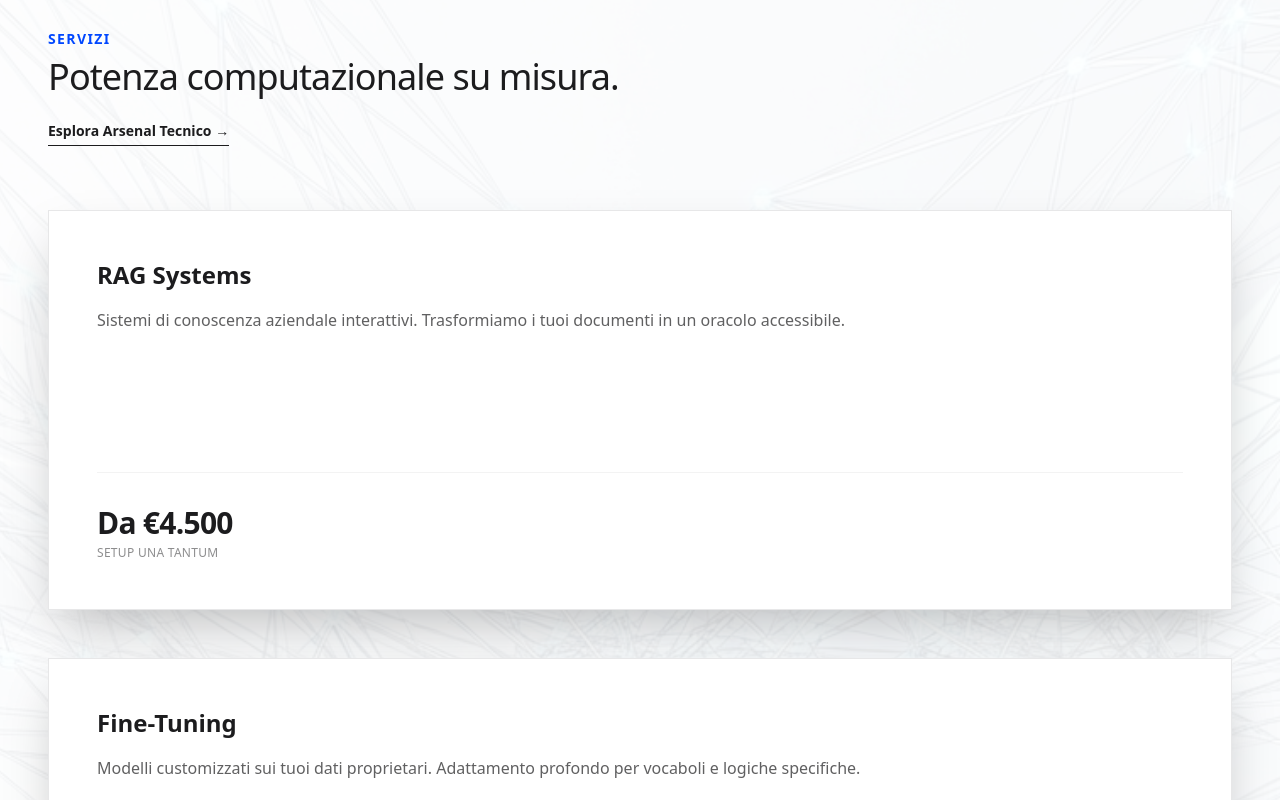
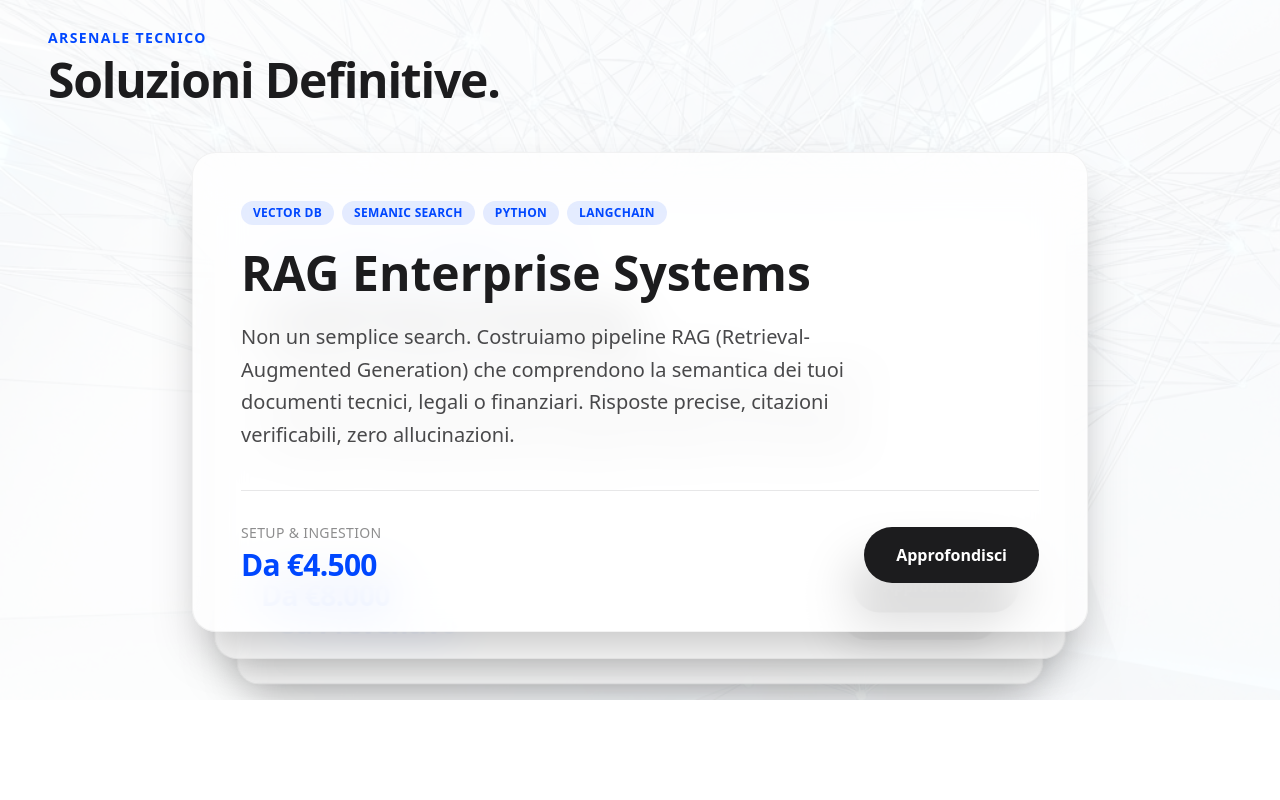
Before and after one commit to dylanpatriarchi/rayo-website, a Next.js app: page / in a window 1280 px wide. Shown: the part 900-1700 px from the top of the page. Built offline with nearby package versions, Linux system fonts and the light colour scheme.

Commit message:
improved stuff

```diff
--- a/app/blog/[slug]/page.tsx
+++ b/app/blog/[slug]/page.tsx
@@ -49,7 +49,7 @@ export default async function BlogPost({ params }: { params: Promise<{ slug: str
                 </p>
             </header>
 
-            <div className="prose prose-lg md:prose-xl prose-slate dark:prose-invert max-w-none prose-headings:font-bold prose-headings:tracking-tight prose-a:text-primary hover:prose-a:text-blue-600 prose-img:rounded-xl">
+            <div className="prose prose-lg md:prose-xl prose-slate dark:prose-invert max-w-none prose-headings:text-foreground prose-p:text-foreground prose-strong:text-foreground prose-li:text-foreground prose-a:text-primary hover:prose-a:text-blue-600 prose-img:rounded-xl">
                 <MDXRemote source={post.content} />
             </div>
         </article>
--- a/app/cases/[slug]/page.tsx
+++ b/app/cases/[slug]/page.tsx
@@ -51,7 +51,7 @@ export default async function CaseStudyPage({ params }: { params: Promise<{ slug
             </header>
 
             <div className="px-6 md:px-12 max-w-4xl mx-auto pb-24">
-                <div className="prose prose-lg md:prose-xl prose-slate dark:prose-invert max-w-none prose-headings:font-bold prose-headings:tracking-tight prose-a:text-primary hover:prose-a:text-blue-600 prose-img:rounded-xl">
+                <div className="prose prose-lg md:prose-xl prose-slate dark:prose-invert max-w-none prose-headings:text-foreground prose-p:text-foreground prose-strong:text-foreground prose-li:text-foreground prose-a:text-primary hover:prose-a:text-blue-600 prose-img:rounded-xl">
                     <MDXRemote source={post.content} />
                 </div>
             </div>
--- a/app/globals.css
+++ b/app/globals.css
@@ -14,6 +14,13 @@
   --color-foreground: var(--foreground);
   --color-primary: var(--primary);
   --font-sans: var(--font-helvetica), Helvetica, Arial, sans-serif;
+
+  /* Typography Overrides for better contrast */
+  --typography-color-body: var(--foreground);
+  --typography-color-headings: var(--foreground);
+  --typography-color-links: var(--primary);
+  --typography-color-bold: var(--foreground);
+  --typography-color-quotes: var(--foreground);
 }
 
 body {
--- a/components/ChatWidget.tsx
+++ b/components/ChatWidget.tsx
@@ -100,7 +100,7 @@ export default function ChatWidget() {
                                 "px-5 py-3 text-sm leading-relaxed",
                                 msg.role === 'user'
                                     ? "bg-primary text-white rounded-2xl rounded-tr-sm"
-                                    : "bg-foreground/5 text-foreground rounded-2xl rounded-tl-sm prose prose-sm max-w-none dark:prose-invert"
+                                    : "bg-foreground/5 text-foreground rounded-2xl rounded-tl-sm prose prose-sm max-w-none prose-p:text-foreground prose-strong:text-foreground prose-headings:text-foreground dark:prose-invert"
                             )}>
                                 {msg.role === 'user' ? (
                                     msg.content
--- a/components/Header.tsx
+++ b/components/Header.tsx
@@ -2,33 +2,55 @@
 
 import Image from "next/image";
 import Link from "next/link";
-import { useEffect, useRef } from "react";
+import { useRef, useEffect, useState } from "react";
 import { animateHeader } from "@/utils/gsap-animations";
+import React from 'react'; // Added import for React
 
 export default function Header() {
     const headerRef = useRef<HTMLElement>(null);
+    const [isMenuOpen, setIsMenuOpen] = useState(false);
 
     useEffect(() => {
         animateHeader(headerRef.current);
     }, []);
 
+    // Lock body scroll when menu is open
+    useEffect(() => {
+        if (isMenuOpen) {
+            document.body.style.overflow = 'hidden';
+        } else {
+            document.body.style.overflow = '';
+        }
+    }, [isMenuOpen]);
+
+    const toggleMenu = () => setIsMenuOpen(!isMenuOpen);
+
+    const MenuLink = ({ href, children, onClick }: { href: string, children: React.ReactNode, onClick: () => void }) => (
+        <Link href={href} onClick={onClick} className="text-4xl md:text-5xl font-bold tracking-tighter hover:text-primary transition-colors">
+            {children}
+        </Link>
+    );
+
     return (
+        <>
             <header
                 ref={headerRef}
                 className="fixed top-6 left-1/2 -translate-x-1/2 z-50 text-foreground px-6 md:px-8 py-4 flex justify-between items-center bg-transparent transition-all rounded-full w-[90%] md:w-auto md:min-w-[600px] lg:min-w-[800px] border border-transparent"
             >
-            <div className="flex items-center">
+                <div className="flex items-center relative z-[60]">
                     <Link href="/">
                         <Image
                             src="/logo.svg"
                             alt="Rayo Consulting Logo"
                             width={160}
                             height={56}
-                        className="h-10 md:h-14 w-auto"
+                            className={`h-10 md:h-14 w-auto transition-all ${isMenuOpen ? 'invert md:invert-0' : ''}`} // Handle contrast on overlay if needed
                             priority
                         />
                     </Link>
                 </div>
+
+                {/* Desktop Nav */}
                 <nav className="hidden md:flex gap-8 text-sm uppercase tracking-wide font-light">
                     <a href="/services" className="hover:opacity-50 transition-opacity">Servizi</a>
                     <a href="/cases" className="hover:opacity-50 transition-opacity">Casi Studio</a>
@@ -36,9 +58,38 @@ export default function Header() {
                     <a href="/blog" className="hover:opacity-50 transition-opacity">Blog</a>
                     <a href="/about" className="hover:opacity-50 transition-opacity">Chi Siamo</a>
                 </nav>
-            <button className="bg-primary hover:bg-blue-600 text-white text-sm font-medium px-5 py-2 rounded-full transition-colors">
+
+                <div className="flex items-center gap-4">
+                    <button className="hidden md:block bg-primary hover:bg-blue-600 text-white text-sm font-medium px-5 py-2 rounded-full transition-colors">
                         Prenota una call
                     </button>
+
+                    {/* Hamburger Button */}
+                    <button
+                        onClick={toggleMenu}
+                        className="md:hidden relative z-[60] w-10 h-10 flex flex-col justify-center gap-1.5 focus:outline-none"
+                    >
+                        <span className={`block w-8 h-0.5 bg-current transition-all duration-300 ${isMenuOpen ? 'rotate-45 translate-y-2 bg-background dark:bg-foreground' : ''}`}></span>
+                        <span className={`block w-8 h-0.5 bg-current transition-all duration-300 ${isMenuOpen ? 'opacity-0' : ''}`}></span>
+                        <span className={`block w-8 h-0.5 bg-current transition-all duration-300 ${isMenuOpen ? '-rotate-45 -translate-y-2 bg-background dark:bg-foreground' : ''}`}></span>
+                    </button>
+                </div>
             </header>
+
+            {/* Mobile Menu Overlay */}
+            <div className={`fixed inset-0 bg-foreground z-50 flex flex-col items-center justify-center transition-all duration-500 ${isMenuOpen ? 'opacity-100 pointer-events-auto' : 'opacity-0 pointer-events-none'}`}>
+                <nav className="flex flex-col gap-8 text-center text-background">
+                    <MenuLink href="/services" onClick={toggleMenu}>Servizi</MenuLink>
+                    <MenuLink href="/cases" onClick={toggleMenu}>Casi Studio</MenuLink>
+                    <MenuLink href="/methodology" onClick={toggleMenu}>Metodologia</MenuLink>
+                    <MenuLink href="/blog" onClick={toggleMenu}>Blog</MenuLink>
+                    <MenuLink href="/about" onClick={toggleMenu}>Chi Siamo</MenuLink>
+                    <div className="h-px w-24 bg-background/20 mx-auto my-4"></div>
+                    <Link href="#contact" onClick={toggleMenu} className="text-xl font-light uppercase tracking-widest">
+                        Contatti
+                    </Link>
+                </nav>
+            </div>
+        </>
     );
 }
--- a/components/Services.tsx
+++ b/components/Services.tsx
@@ -2,73 +2,129 @@
 
 import { useEffect, useRef } from "react";
 import Image from "next/image";
-import { animateStaggeredList } from "@/utils/gsap-animations";
+import gsap from "gsap";
+import { ScrollTrigger } from "gsap/ScrollTrigger";
 
 const services = [
     {
-        title: "RAG Systems",
-        description: "Sistemi di conoscenza aziendale interattivi. Trasformiamo i tuoi documenti in un oracolo accessibile.",
+        title: "RAG Enterprise Systems",
+        description: "Non un semplice search. Costruiamo pipeline RAG (Retrieval-Augmented Generation) che comprendono la semantica dei tuoi documenti tecnici, legali o finanziari. Risposte precise, citazioni verificabili, zero allucinazioni.",
         price: "Da €4.500",
-        detail: "Setup una tantum"
+        detail: "Setup & Ingestion",
+        tags: ["Vector DB", "Semanic Search", "Python", "LangChain"]
     },
     {
-        title: "Fine-Tuning",
-        description: "Modelli customizzati sui tuoi dati proprietari. Adattamento profondo per vocaboli e logiche specifiche.",
+        title: "LLM Fine-Tuning",
+        description: "Quando il generalista fallisce, lo specialista vince. Prendiamo modelli open-weights (Llama 3, Mistral) e li addestriamo sul tuo know-how aziendale. Il modello parlerà la tua lingua e seguirà le tue procedure.",
         price: "Da €8.000",
-        detail: "Training & Optimization"
+        detail: "Training Completo",
+        tags: ["LoRA", "PyTorch", "Hugging Face", "Eval"]
     },
     {
-        title: "Private Hosting & Inference",
-        description: "Infrastruttura AI on-premise o cloud privato. Massima privacy, zero condivisione dati con terze parti.",
-        price: "Da €600",
-        detail: "Mensili (Maintenance)"
+        title: "Private Infrastructure",
+        description: "La sovranità dei dati non è negoziabile. Progettiamo infrastrutture di inferenza on-premise o su cloud privato (AWS/Azure). I tuoi dati non lasciano mai il tuo perimetro di sicurezza.",
+        price: "Su Preventivo",
+        detail: "Architettura & Deploy",
+        tags: ["Docker", "Kubernetes", "vLLM", "TGI"]
     }
 ];
 
 export default function Services() {
-    const cardRefs = useRef<(HTMLDivElement | null)[]>([]);
+    const sectionRef = useRef<HTMLElement>(null);
+    const cardsRef = useRef<(HTMLDivElement | null)[]>([]);
 
     useEffect(() => {
-        // Filter out nulls just in case
-        const elements = cardRefs.current.filter((el): el is HTMLDivElement => el !== null);
-        animateStaggeredList(elements, 0.2);
+        // Register ScrollTrigger
+        gsap.registerPlugin(ScrollTrigger);
+
+        if (!sectionRef.current) return;
+
+        const cards = cardsRef.current.filter(Boolean);
+        const totalCards = cards.length;
+
+        // Pin the section
+        const ctx = gsap.context(() => {
+            ScrollTrigger.create({
+                trigger: sectionRef.current,
+                start: "top top",
+                end: `+=${totalCards * 100}%`,
+                pin: true,
+                scrub: 1,
+            });
+
+            // Animate each card
+            cards.forEach((card, i) => {
+                if (i === totalCards - 1) return; // Last card doesn't need to move away
+
+                gsap.to(card, {
+                    scale: 0.9 + (0.05 * i), // Subtle scale down
+                    opacity: 0,
+                    y: -50,
+                    scrollTrigger: {
+                        trigger: sectionRef.current,
+                        start: `top top+=${i * 100}%`,
+                        end: `top top+=${(i + 1) * 100}%`,
+                        scrub: 1,
+                    }
+                });
+            });
+        }, sectionRef);
+
+        return () => ctx.revert();
     }, []);
 
     return (
-        <section id="services" className="relative py-24 md:py-32 px-6 md:px-12 bg-background border-t border-foreground/10 overflow-hidden">
+        <section ref={sectionRef} id="services" className="relative h-screen w-full bg-background overflow-hidden flex items-center justify-center">
+            {/* Background Texture */}
             <div className="absolute inset-0 z-0 opacity-10 pointer-events-none">
                 <Image src="/images/services-bg.png" alt="Abstract Network" fill className="object-cover" />
             </div>
 
-            <div className="relative z-10 mb-16">
-                <h2 className="text-sm font-bold uppercase tracking-widest mb-2 text-primary">Servizi</h2>
-                <p className="text-3xl md:text-4xl font-light tracking-tight">Potenza computazionale su misura.</p>
-                <a href="/services" className="inline-block mt-6 text-sm font-bold border-b border-foreground pb-1 hover:opacity-50 transition-opacity">
-                    Esplora Arsenal Tecnico →
-                </a>
+            <div className="relative z-10 w-full max-w-7xl px-6 md:px-12 h-screen flex flex-col pt-32 pb-12">
+                <div className="mb-12 shrink-0">
+                    <h2 className="text-sm font-bold uppercase tracking-widest mb-2 text-primary">Arsenale Tecnico</h2>
+                    <h3 className="text-4xl md:text-5xl font-bold tracking-tight text-foreground">Soluzioni Definitive.</h3>
                 </div>
 
-            <div className="flex flex-col gap-8 md:gap-12">
+                <div className="relative flex-1 w-full max-w-4xl mx-auto">
                     {services.map((service, index) => (
                         <div
                             key={index}
-                        ref={(el) => { cardRefs.current[index] = el; }}
-                        className="sticky top-32 bg-background p-8 md:p-12 flex flex-col justify-between min-h-[400px] border border-foreground/10 shadow-2xl transition-all"
-                        style={{ zIndex: index + 1 }}
+                            ref={(el) => { cardsRef.current[index] = el; }}
+                            className="absolute top-0 left-0 w-full h-[50vh] md:h-[60vh] bg-white/80 backdrop-blur-xl border border-foreground/5 dark:border-white/10 shadow-2xl rounded-3xl p-8 md:p-12 flex flex-col justify-between"
+                            style={{
+                                top: `${index * 20}px`, // Slight offset for visibility before scrolling
+                                zIndex: services.length - index, // Stack order
+                                transform: `scale(${1 - (index * 0.05)}) translateY(${index * 20}px)` // Initial stack visual
+                            }}
                         >
                             <div>
-                            <h3 className="text-2xl font-bold mb-4">{service.title}</h3>
-                            <p className="text-foreground/70 font-light leading-relaxed mb-8">
+                                <div className="flex flex-wrap gap-2 mb-6">
+                                    {service.tags.map(tag => (
+                                        <span key={tag} className="px-3 py-1 rounded-full bg-primary/10 text-primary text-xs font-bold uppercase tracking-wide">
+                                            {tag}
+                                        </span>
+                                    ))}
+                                </div>
+                                <h4 className="text-3xl md:text-5xl font-bold mb-6 text-foreground">{service.title}</h4>
+                                <p className="text-lg md:text-xl text-foreground/80 font-medium leading-relaxed max-w-2xl">
                                     {service.description}
                                 </p>
                             </div>
-                        <div className="pt-8 border-t border-foreground/5 mt-auto">
-                            <div className="text-3xl font-bold tracking-tight">{service.price}</div>
-                            <div className="text-xs uppercase tracking-wide text-foreground/50 mt-1">{service.detail}</div>
+
+                            <div className="pt-8 border-t border-foreground/10 flex items-end justify-between">
+                                <div>
+                                    <div className="text-sm uppercase tracking-wide text-foreground/50 mb-1">{service.detail}</div>
+                                    <div className="text-3xl font-bold tracking-tight text-primary">{service.price}</div>
+                                </div>
+                                <a href="/services" className="px-8 py-4 bg-foreground text-background font-bold rounded-full hover:bg-foreground/80 transition-colors">
+                                    Approfondisci
+                                </a>
                             </div>
                         </div>
                     ))}
                 </div>
+            </div>
         </section>
     );
 }
```
Lines whose indentation alone changed are shown as unchanged.
